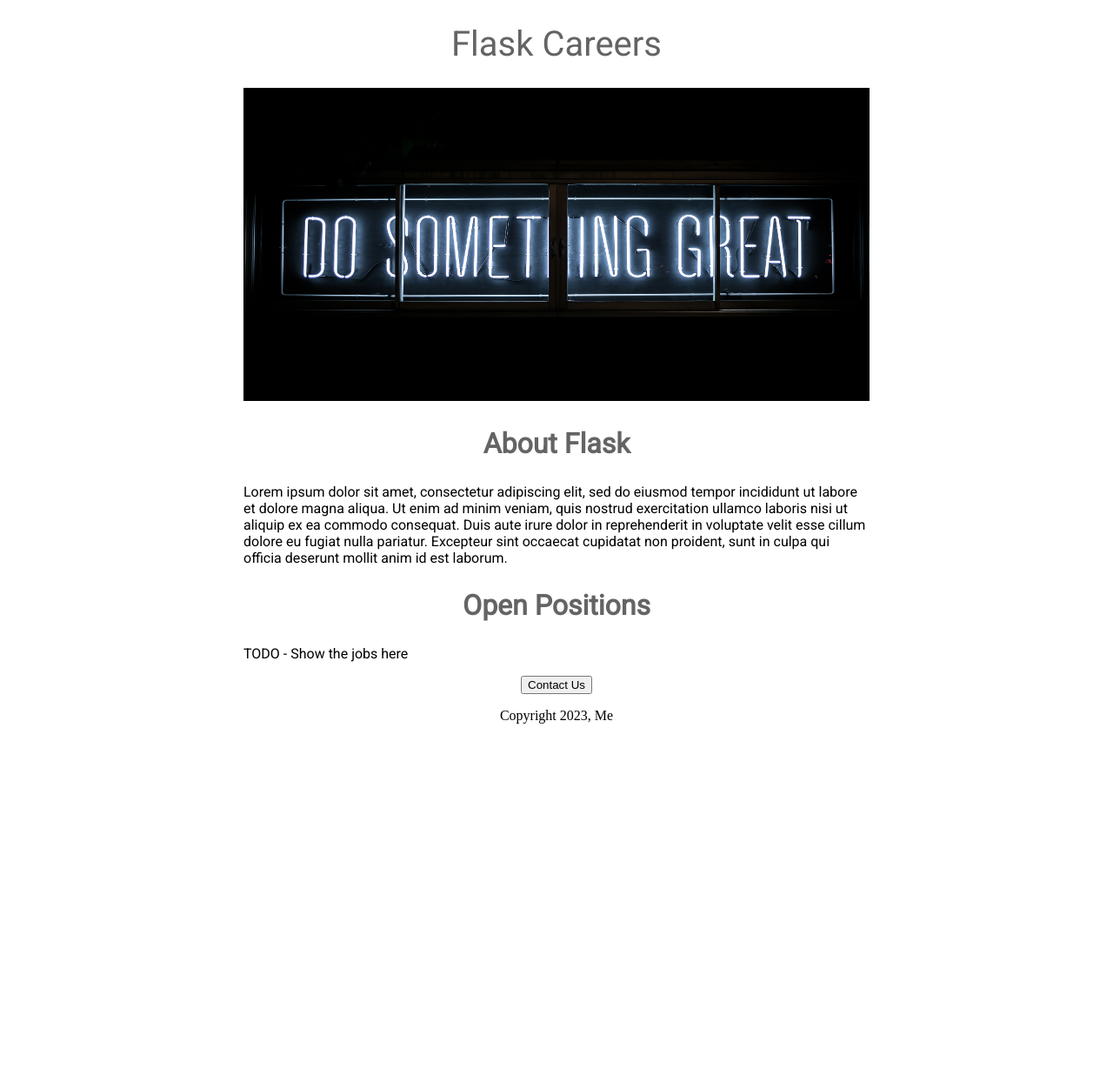
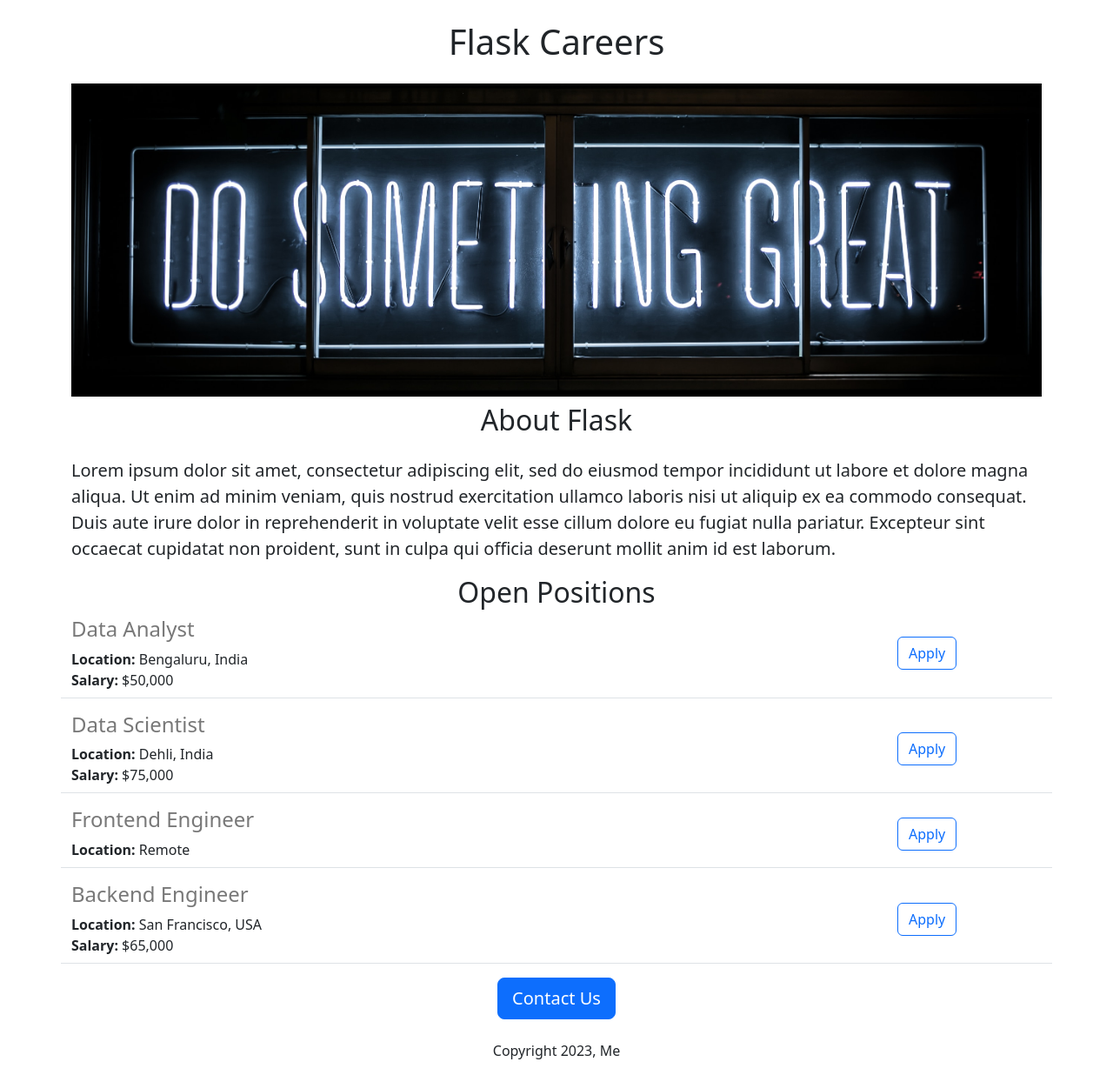
Before and after one commit to Melz8bit/flask-careers-website-v2, a Flask app: page / in a window 1280 px wide. Shown: the whole page at 87% size. Before the commit the page ends 832 px from the top, so only its background shows below. Run offline with Flask 3, Linux system fonts and the light colour scheme.

Commit message:
Added Flask HTML template and Bootstrap

```diff
--- a/app.py
+++ b/app.py
@@ -1,11 +1,42 @@
-from flask import Flask, render_template
+from flask import Flask, jsonify, render_template
 
 app = Flask(__name__)
+
+JOBS = [
+    {
+        'id': 1,
+        'title': 'Data Analyst',
+        'location': 'Bengaluru, India',
+        'salary': '$50,000',
+    },
+    {
+        'id': 2,
+        'title': 'Data Scientist',
+        'location': 'Dehli, India',
+        'salary': '$75,000',
+    },
+    {
+        'id': 3,
+        'title': 'Frontend Engineer',
+        'location': 'Remote',
+    },
+    {
+        'id': 4,
+        'title': 'Backend Engineer',
+        'location': 'San Francisco, USA',
+        'salary': '$65,000',
+    },
+]
 
 
 @app.route("/")
 def hello_world():
-  return render_template('home.html')
+  return render_template('home.html', jobs=JOBS)
+
+
+@app.route("/api/jobs")
+def list_jobs():
+  return jsonify(JOBS)
 
 
 if __name__ == "__main__":
--- a/templates/home.html
+++ b/templates/home.html
@@ -1,11 +1,16 @@
 <!DOCTYPE html>
 <html>
   <head>
+    <meta charset="utf-8">
+    <meta name="viewport" content="width=device-width, initial-scale=1">
+
+    <link href="https://cdn.jsdelivr.net/npm/bootstrap@5.3.1/dist/css/bootstrap.min.css" rel="stylesheet" integrity="sha384-4bw+/aepP/YC94hEpVNVgiZdgIC5+VKNBQNGCHeKRQN+PtmoHDEXuppvnDJzQIu9" crossorigin="anonymous">
+
     <title>Flask Careers</title>
 
     <link href="https://fonts.googleapis.com/css?family=Roboto" rel="stylesheet">
 
-    <style>
+    <!-- <style>
       h1 {
         font-size: 40px;
         font-family: Roboto;
@@ -41,23 +46,36 @@
         font-family: Roboto;
         color:rgb(80) 80, 80);
       }
+    </style> -->
+    <style>
+      #banner {
+        height: 360px;
+        width: 100%;
+        object-fit: cover;
+      }
     </style>
   </head>
+
   <body>
-    <div id="container">
-      <h1>Flask Careers</h1>
-      <img id="banner" src="/static/banner.jpeg">
+    <div class="container">
+      <h1 class="text-center mt-4 mb-4">Flask Careers</h1>
+      <img id="banner" class="img-fluid" src="/static/banner.jpeg">
 
-      <h2>About Flask</h2>
-      <p class="bodytext">
+      <h2 class="text-center mt-2 mb-4">About Flask</h2>
+      <p class="lead">
         Lorem ipsum dolor sit amet, consectetur adipiscing elit, sed do eiusmod tempor incididunt ut labore et dolore magna aliqua. Ut enim ad minim veniam, quis nostrud exercitation ullamco laboris nisi ut aliquip ex ea commodo consequat. Duis aute irure dolor in reprehenderit in voluptate velit esse cillum dolore eu fugiat nulla pariatur. Excepteur sint occaecat cupidatat non proident, sunt in culpa qui officia deserunt mollit anim id est laborum.
       </p>
 
-      <h2>Open Positions</h2>
-      <p class="bodytext">TODO - Show the jobs here</p>
-      <div style="text-align: center;">
-        <button>Contact Us</button>
-        <p>Copyright 2023, Me</p>
+      <h2 class="text-center">Open Positions</h2>
+      <div>
+          {% for job in jobs %}
+            {% include 'jobitem.html' %}
+          {% endfor %}
+        </div>
+      <!-- <div style="text-align: center;"> -->
+      <div class="text-center">
+        <button class="btn btn-primary btn-lg">Contact Us</button>
+        <p class="mt-4">Copyright 2023, Me</p>
       </div>
     </div>
   </body>
--- /dev/null
+++ b/templates/jobitem.html
@@ -0,0 +1,19 @@
+<div class="border-bottom row align-items-center" style="margin-bottom:16px; padding-bottom:8px;">
+  <div class="col-10">
+    <h4 style="color:rgb(120, 120, 120);
+      margin-bottom:8px;">
+    {{job['title']}}
+  </h4>
+  <div>
+    <b>Location:</b> {{job['location']}}
+  </div>
+  {% if 'salary' in job %}
+    <div>
+        <b>Salary:</b> {{job['salary']}}
+    </div>
+  {% endif %}
+  </div>
+  <div class="col-2">
+    <button type="button" class="btn btn-outline-primary">Apply</button>
+  </div>
+</div>
```
